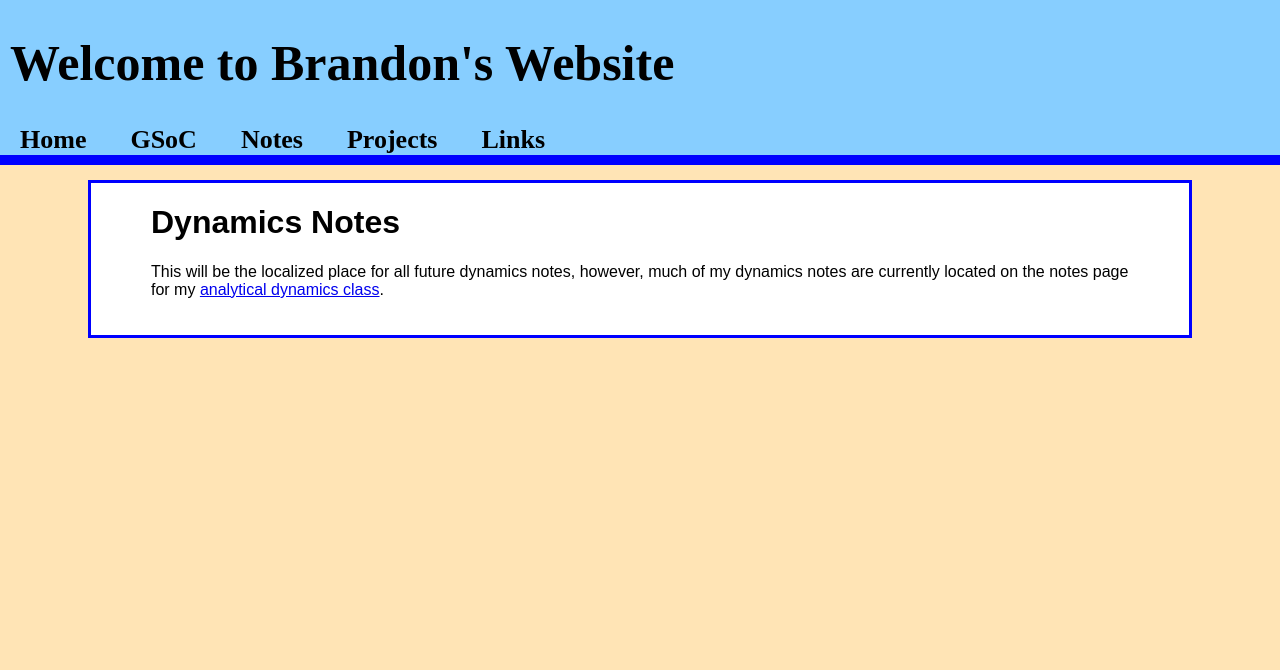
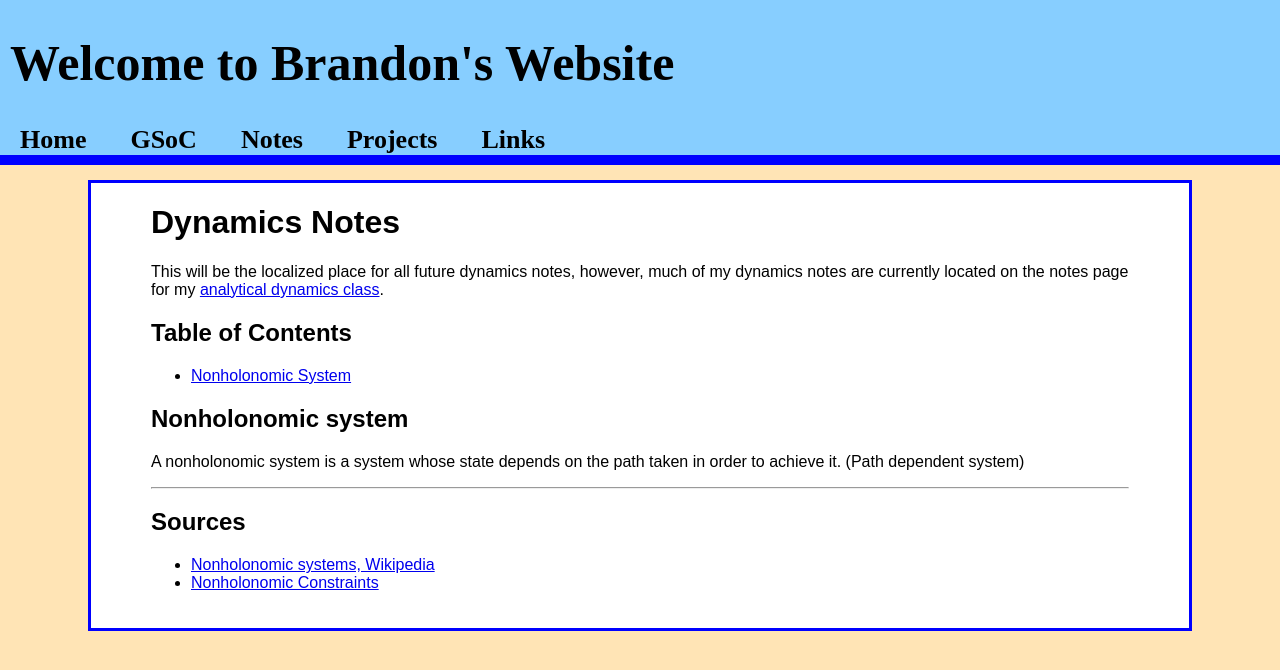
Before and after one commit to jbm950/jbm950.github.io, a Jekyll site: the page built from notes/dynamics/dynamics_main.html, in a window 1280 px wide. Shown: the top 670 px of the page. Built offline with Jekyll 4.4.1, drawn with Linux system fonts in a browser that asks for light colours.

Commit message:
worked on dynamics notes

```diff
--- a/notes/dynamics/dynamics_main.html
+++ b/notes/dynamics/dynamics_main.html
@@ -15,5 +15,17 @@ title: Dynamics
 <body>
 <h1 id="dynamics-notes">Dynamics Notes</h1>
 <p>This will be the localized place for all future dynamics notes, however, much of my dynamics notes are currently located on the notes page for my <a href="../analytical_dynamics/analytical_dynamics_main.html">analytical dynamics class</a>.</p>
+<h2 id="table-of-contents">Table of Contents</h2>
+<ul>
+<li><a href="#nonholonomic_system">Nonholonomic System</a></li>
+</ul>
+<h2 id="nonholonomic_system">Nonholonomic system</h2>
+<p>A nonholonomic system is a system whose state depends on the path taken in order to achieve it. (Path dependent system)</p>
+<hr>
+<h2 id="sources">Sources</h2>
+<ul>
+<li><a href="https://en.wikipedia.org/wiki/Nonholonomic_system">Nonholonomic systems, Wikipedia</a></li>
+<li><a href="http://www.ingvet.kau.se/juerfuch/kurs/amek/prst/11_nhco.pdf">Nonholonomic Constraints</a></li>
+</ul>
 </body>
 </html>
```
Also changed, not shown: source/notes/dynamics/dynamics_main.md (+16 -0 lines).
